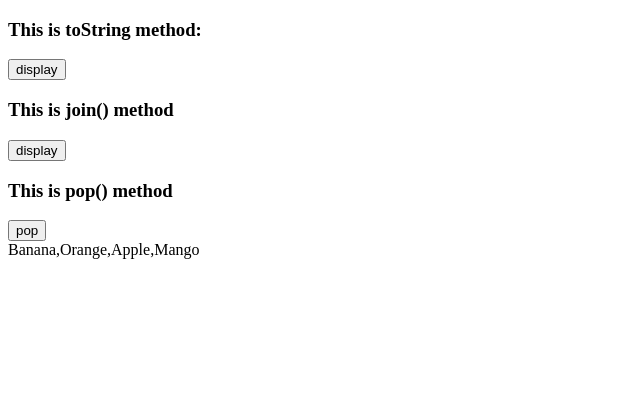
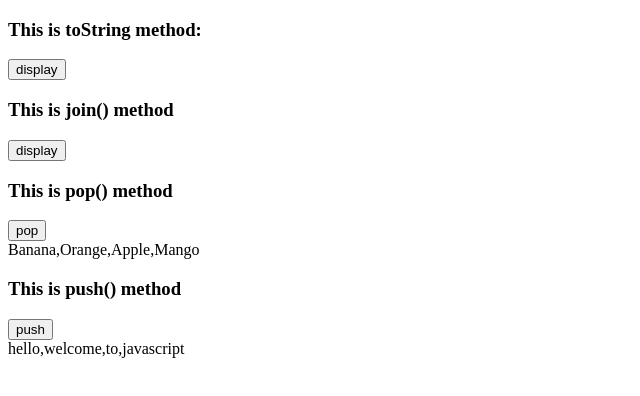
Before and after one commit to vishwanitw/javascript, a plain HTML site: page Arrays/operations.html in a window 1280 px wide. Shown: the whole page, without its empty margins (0-640 px from the left). Drawn offline with Linux system fonts and the light colour scheme.

Commit message:
modified operations.html

```diff
--- a/Arrays/operations.html
+++ b/Arrays/operations.html
@@ -10,9 +10,12 @@
 	}
 
 	function myJoin(){
-		var myArr = ['hello','welcome','to','javascript']
+		var myArr = ['hello','welcome','to','javascript'];
 		document.getElementById('demo2').innerHTML = myArr.join('*');
 	}
+
+
+
 	</script>
 
 	<body>
@@ -25,14 +28,22 @@
 	<h3>This is pop() method</h3>
 	<button onclick="myPop()">pop</button><br>
 	<div id="demo3"></div>
+	<h3>This is push() method</h3>
+	<button onclick="myPush()">push</button><br>
+	<div id="demo4"></div>
 
 	<script type="text/javascript">
 	var fruits = ["Banana", "Orange", "Apple", "Mango"];
 	document.getElementById("demo3").innerHTML = fruits;
-
 	function myPop() {
-    fruits.pop()
-    document.getElementById("demo3").innerHTML = fruits;
+    	fruits.pop()
+    	document.getElementById("demo3").innerHTML = fruits;
+	}
+	var myArr2 = ['hello','welcome','to','javascript'];
+	document.getElementById('demo4').innerHTML = myArr2;
+	function myPush () {
+		myArr2.push("vishu");
+		document.getElementById('demo4').innerHTML = myArr2;
 	}
 	</script>
 
```
